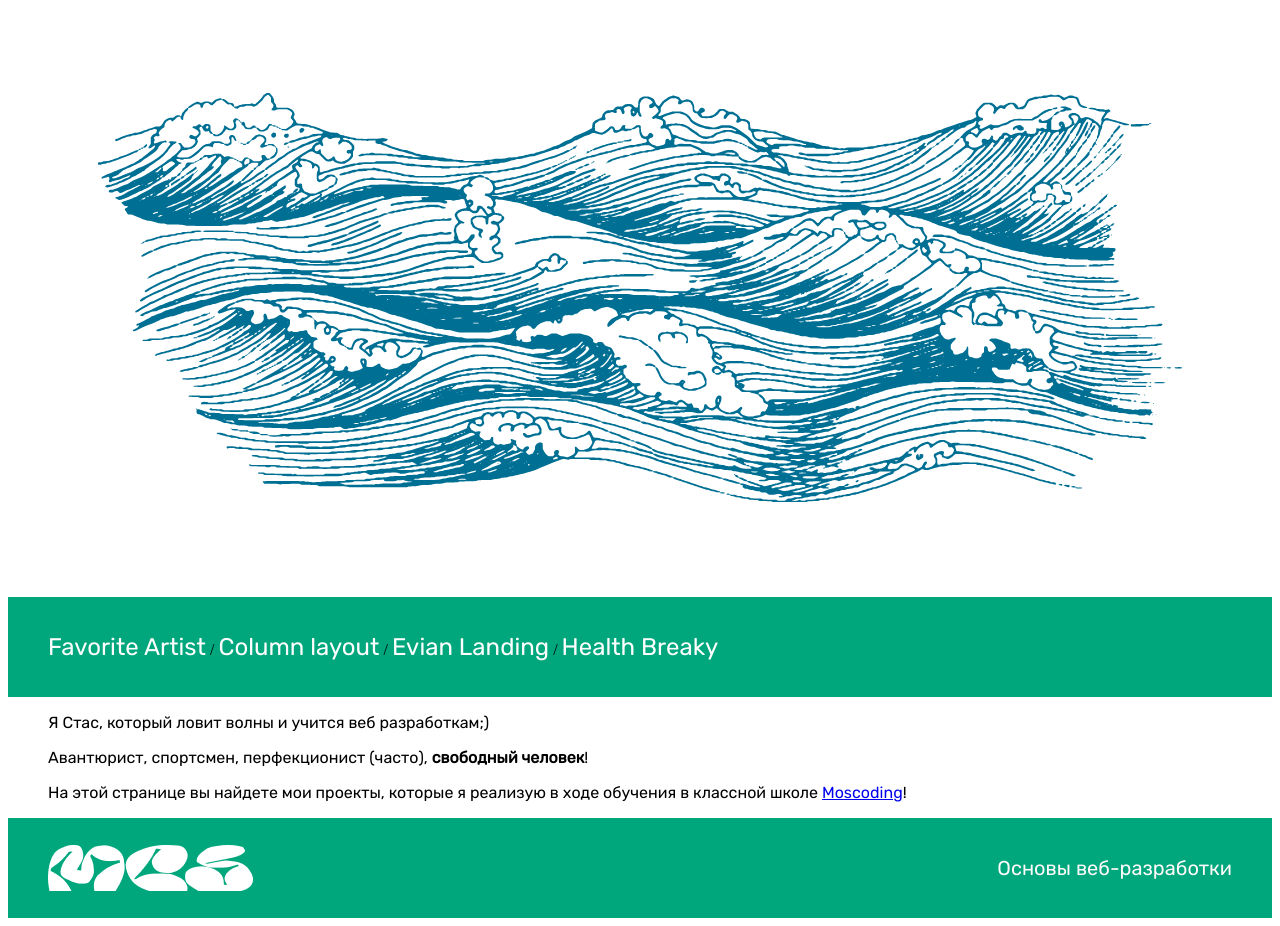
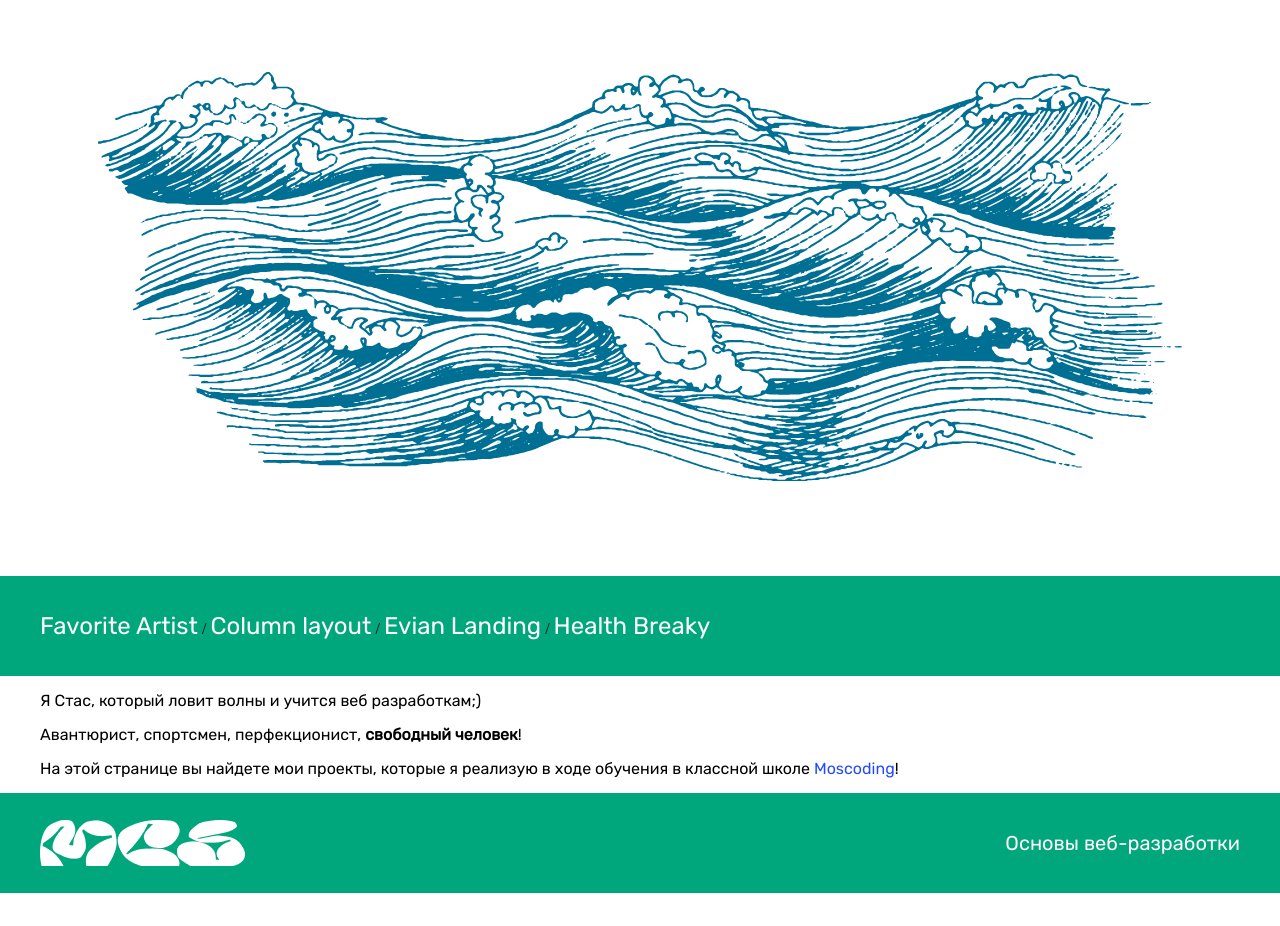
Before and after one commit to stasokoleso/projects_landing, a plain HTML site: page index.html in a window 1280 px wide. Shown: the part 124-1050 px from the top of the page. After the commit the page ends 1017 px from the top, so only its background shows below. Drawn offline with Linux system fonts and the light colour scheme.

Commit message:
update styles, measures

```diff
--- a/css/style.css
+++ b/css/style.css
@@ -1,4 +1,10 @@
 @import url('https://fonts.googleapis.com/css2?family=PT+Sans:wght@700&family=Rubik&display=swap');
+
+* {
+  padding: 0;
+  margin: 0;
+  box-sizing: border-box;
+}
 
 .header {
   height: 100px;
@@ -13,11 +19,15 @@
 
   font-family: 'PT Sans', sans-serif;
   color: snow;
+  text-shadow: 1px 1px #2B6F94;
+}
+
+.main {
+
 }
 
 .img-container {
-  height: 600px;
-  width: auto;
+  height: calc(100vh - 200px);
   background-image: url(https://github.com/stasokoleso/projects_landing/blob/master/img/wave_back.jpg?raw=true);
   background-position: center;
   background-repeat: no-repeat;
@@ -54,6 +64,25 @@
   font-family: 'Rubik', sans-serif;
 }
 
+.content-block a {
+  text-decoration: none;
+  color: #244AFB;
+}
+
+.content-block a:hover {
+  text-decoration: underline;
+  color: #244AFB;
+}
+
+.content-block a:visited {
+  text-decoration: none;
+  color: #2B6F94;
+}
+
+.content-block-text {
+  margin: 15px 0;
+}
+
 .footer {
   height: 100px;
   line-height: 100px;
--- a/index.html
+++ b/index.html
@@ -24,7 +24,7 @@
         </div>
         <section class="content-block">
           <p class="content-block-text">Я Стас, который ловит волны и учится веб разработкам;)</p>
-          <p class="content-block-text">Авантюрист, спортсмен, перфекционист (часто), <strong>свободный человек</strong>!</p>
+          <p class="content-block-text">Авантюрист, спортсмен, перфекционист, <strong>свободный человек</strong>!</p>
           <p class="content-block-text">На этой странице вы найдете мои проекты, которые я реализую в ходе обучения в классной школе <a href="http://moscoding.ru" target="_blank">Moscoding</a>!</p>
         </section>
       </main>
```
